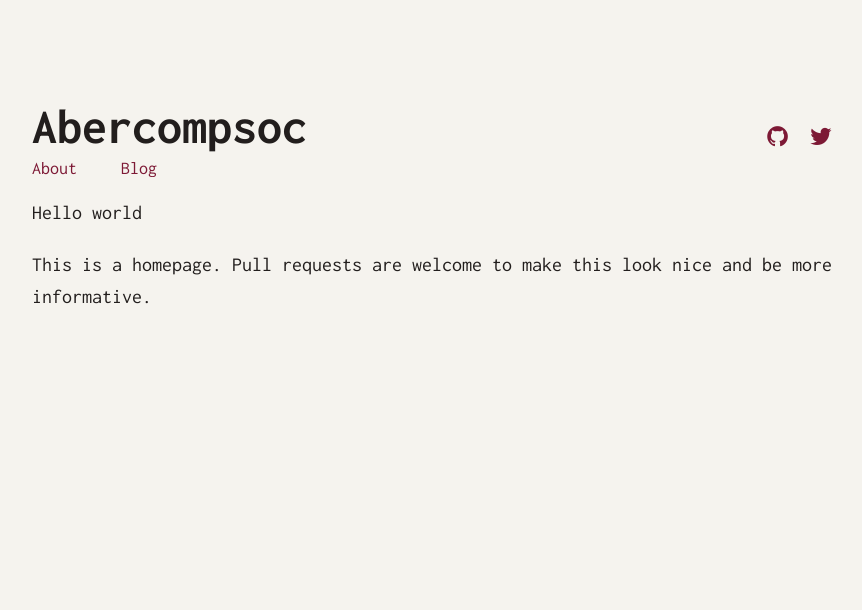
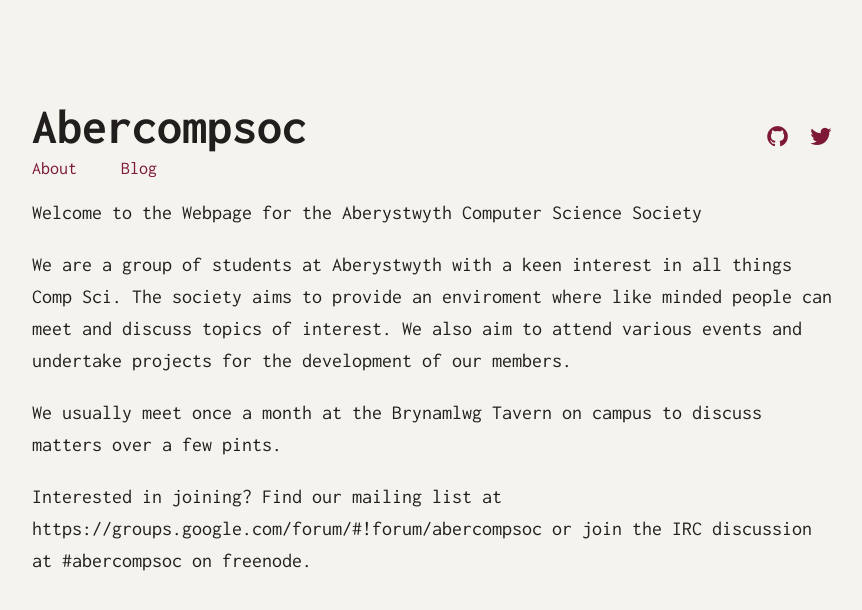
Before and after one commit to abercompsoc/abercompsoc.github.io, a Jekyll site: the page built from index.md, in a window 1280 px wide. Shown: the top 610 px of the page, without its empty margins (208-1070 px from the left). Built offline with Jekyll 4.4.1, drawn with Linux system fonts in a browser that asks for light colours.

Commit message:
Edited content for the front page

```diff
--- a/index.md
+++ b/index.md
@@ -1,9 +1,11 @@
 ---
 layout: default
 ---
+Welcome to the Webpage for the Aberystwyth Computer Science Society
 
-Hello world
+We are a group of students at Aberystwyth with a keen interest in all things Comp Sci. The society aims to provide an enviroment where like minded people can meet and discuss topics of interest. We also aim to attend various events and undertake projects for the development of our members.
+
+We usually meet once a month at the Brynamlwg Tavern on campus to discuss matters over a few pints.
 
 
-This is a homepage. Pull requests are welcome to make this look nice and be
-more informative.
+Interested in joining? Find our mailing list at https://groups.google.com/forum/#!forum/abercompsoc or join the IRC discussion at #abercompsoc on freenode.
```
